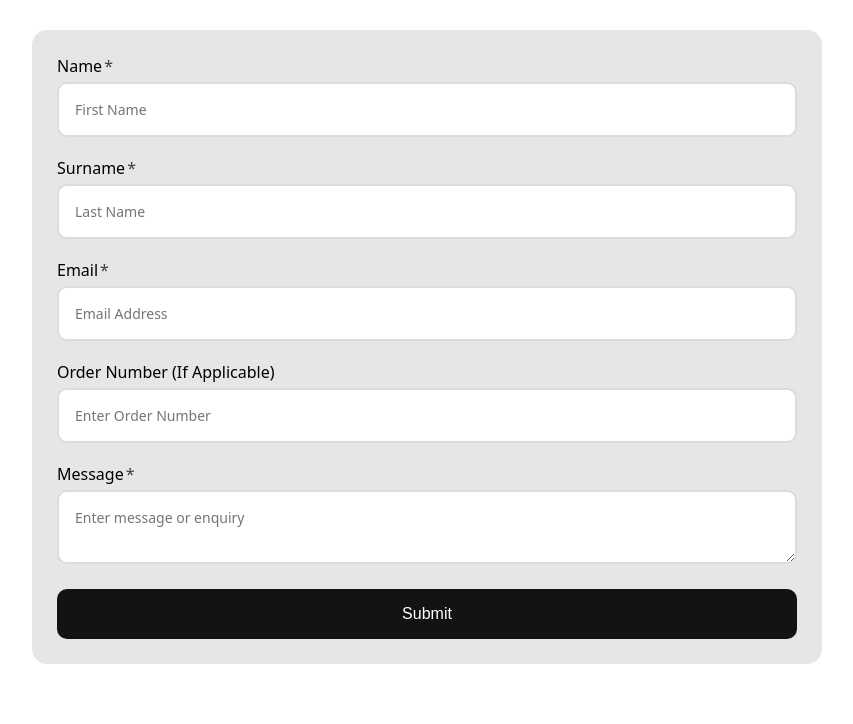
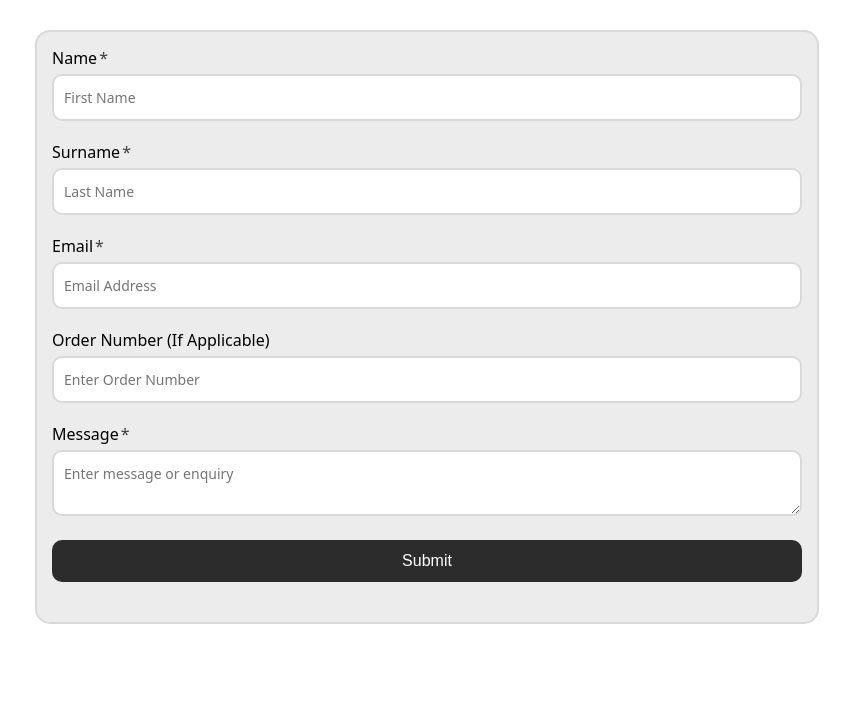
Before and after one commit to Dimitri-kc/TEAM-13-, a PHP site: page /contact.html in a window 1280 px wide. Shown: the part 82-806 px from the top of the page, without its empty margins (213-1066 px from the left). After the commit the page ends 706 px from the top, so only its background shows below. Run offline with PHP 8.4, Linux system fonts and the light colour scheme; some web fonts are replaced.

Commit message:
added details of the wireframe

```diff
--- a/css/reusable.css
+++ b/css/reusable.css
@@ -10,12 +10,12 @@ input, textarea {
     background-color: rgb(255, 255, 255);
     width: 100%;
     font-size: 14px;
-    padding: 16px 16px;
+    padding: 12px 10px;
     border-radius: 10px;
-    border-color: rgb(255, 255, 255);
+    border-color:#D9D9D9;
     margin-bottom: 20px;
     box-shadow: none;
-    border: 2px solid #dcdcdc;
+    border: 2px solid #D9D9D9;
     font-family: system-ui, -apple-system, BlinkMacSystemFont, 'Segoe UI', Roboto, Oxygen, Ubuntu, Cantarell, 'Open Sans', 'Helvetica Neue', sans-serif;
 }
 input, textarea, button {
@@ -37,13 +37,13 @@ textarea:focus-within {
 }
 
 button {
-    background-color:rgba(0, 0, 0, 0.916) ;
+    background-color:#2C2C2C ;
     color:white;
     border: none;
     border-radius: 10px;
     border-color: rgb(0, 0, 0);
     font-size: 16px;
-    padding: 16px 16px;
+    padding: 12px 16px;
     text-align:center;
     width: 100%;
 
--- a/css/structure.css
+++ b/css/structure.css
@@ -1,17 +1,23 @@
 .form-container {
-    background-color: rgba(135, 135, 135, 0.212);
-    width: 80%;
-    max-width: 740px;
-    margin: 0 auto 60px auto;
-    padding:25px;
+    background-color:#14121814;
+     /* margin: 0 auto 30px auto; */
+     width: 750px;
+     margin: 0 auto;
+     overflow: auto;
+     max-width: 100%;
+    padding:15px;
+    padding-bottom: 40px;
     border-radius: 15px;
+    border: 2px solid #D9D9D9 ;
     font-family:system-ui, -apple-system, BlinkMacSystemFont, 'Segoe UI', Roboto, Oxygen, Ubuntu, Cantarell, 'Open Sans', 'Helvetica Neue', sans-serif;
+    font-size: 0.9rem;
+    margin-bottom: 90px;
   }
 /* Screen size adjustment*/
 @media (max-width: 768px) {
   .form-container {
     width: 85%;
-    padding: 20px;
+    padding: 8px;
   }
   h1 {
     font-size: 26px;
```
